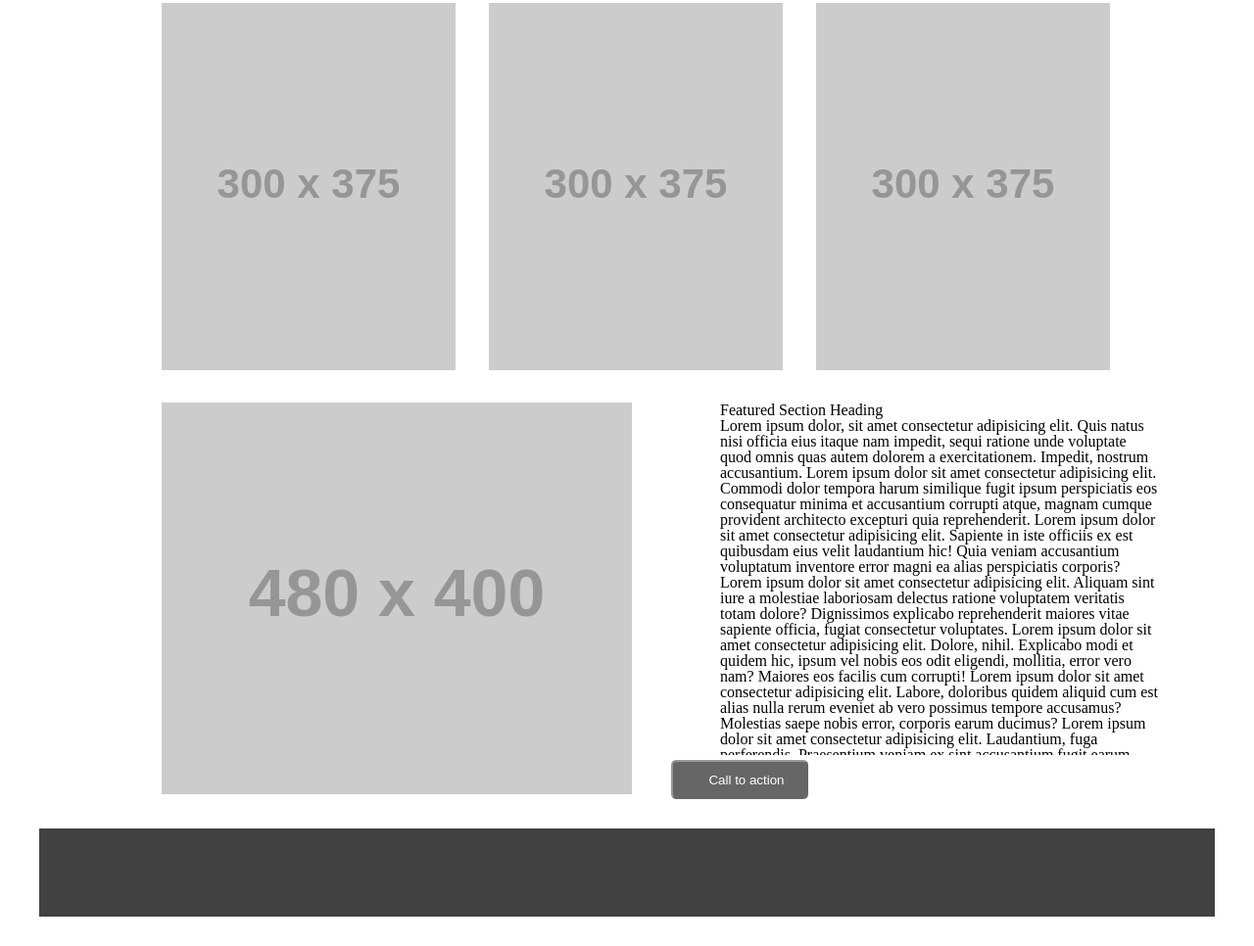
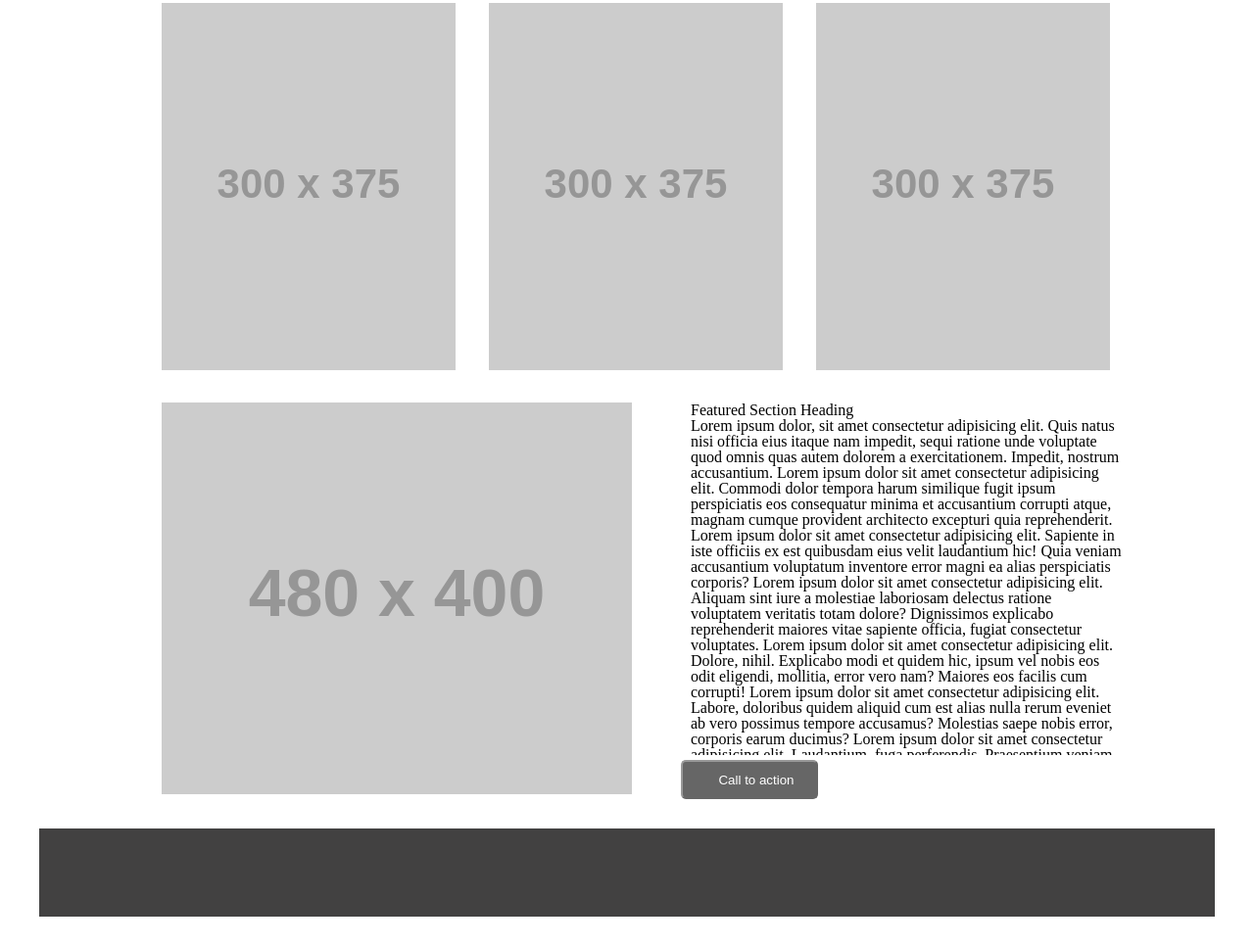
Before and after one commit to ahlam-alefishat/wirefame-exercise, a plain HTML site: page index.html in a window 1280 px wide. Shown: the part 600-1566 px from the top of the page at 98% size. Drawn offline with Linux system fonts and the light colour scheme; placeholder pictures from the web are drawn by us.

Commit message:
edit the scroll

```diff
--- a/css/style.css
+++ b/css/style.css
@@ -61,16 +61,22 @@ section nav img{
     padding-left: 35px;
 }
 section p {
-    margin-left: 350px;
-    padding-left: 90px;
+    margin-left: 300px;
+    padding-left: 60px;
 
+    height: 360px;
     overflow: scroll;
-    height: 360px;
-   width:450px
-
+   width:440px;
 
 
 }
+
+::-webkit-scrollbar {
+    width: 0px;
+    background: transparent;
+    overflow: -moz-scrollbars-none;
+}
+
 h3{
     font-size: larger;
 }
@@ -84,12 +90,14 @@ h3{
     margin-top: 5px;
     text-align: center;
     padding-left: 20px;
-    margin-left: 40px;
+    margin-left: 50px;
     opacity: 0.6;
   transition: 0.350s;
 
 
  }
+
+
 .btn:hover {opacity: 1}
 
  footer{
```
